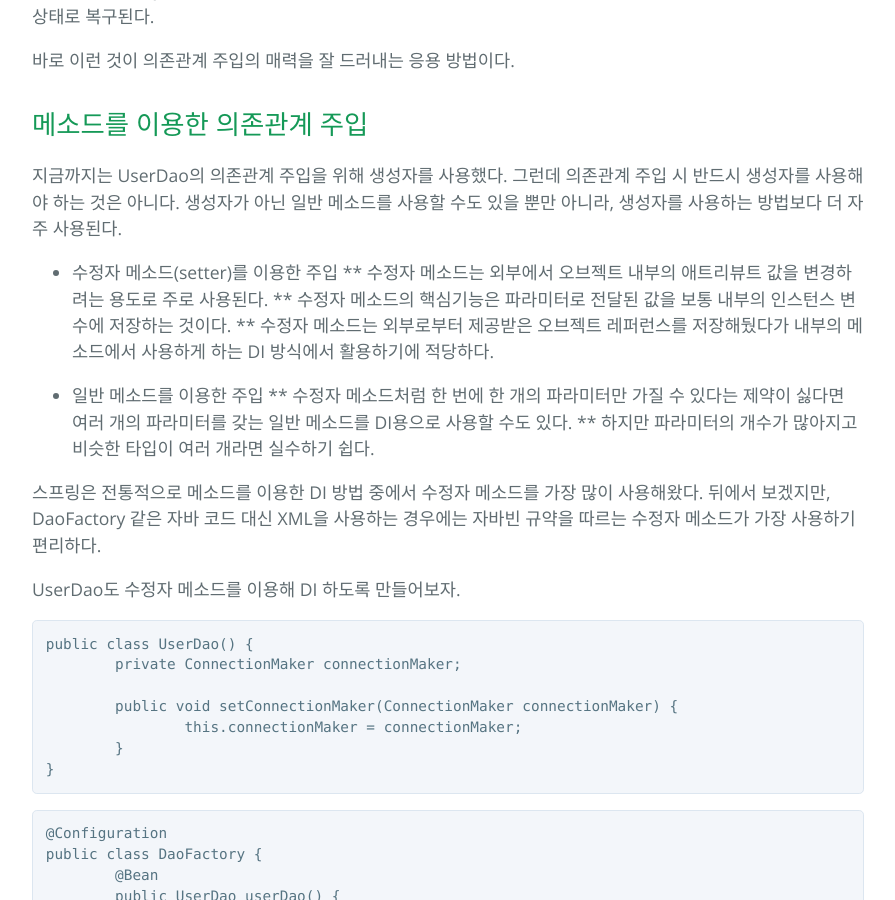
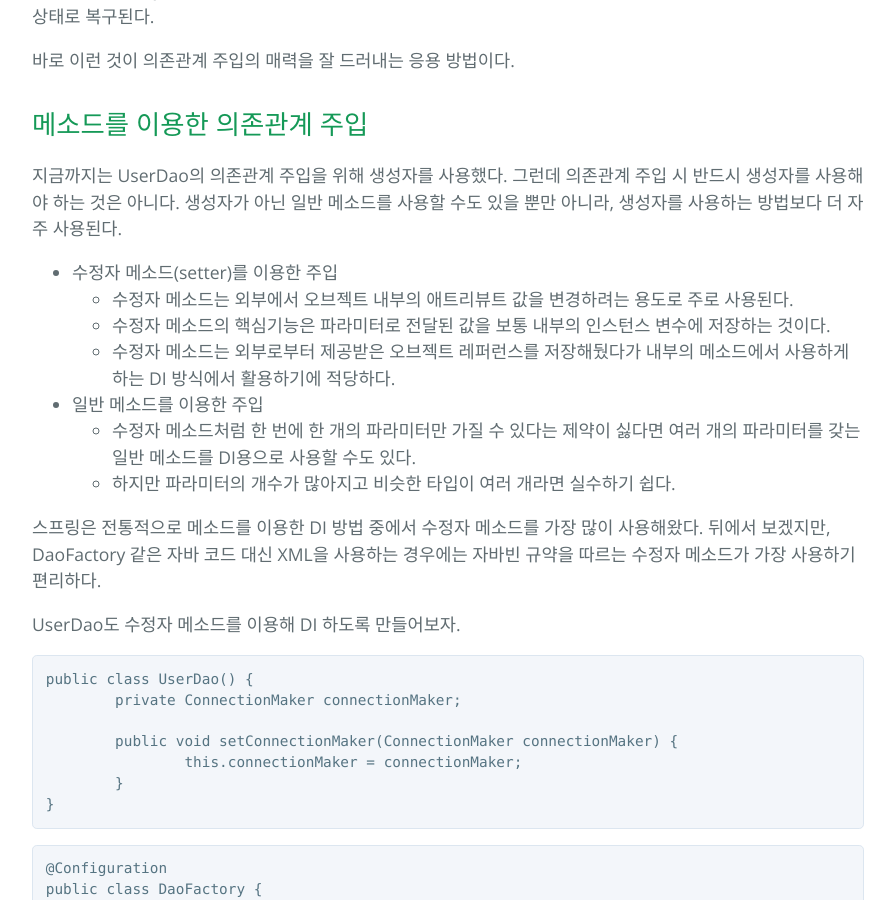
Before and after one commit to 2narabbit/2narabbit.github.io, a Jekyll site: the page built from _posts/2016-11-03-chapter1.markdown, in a window 1280 px wide and 900 px high, scrolled down 24528 px. Shown: the whole window, without its empty margins (192-1087 px from the left). Built offline with Jekyll 4.4.1, drawn with Linux system fonts in a browser that asks for light colours.

Commit message:
UPD: 마크다운 수정

```diff
--- a/_posts/2016-11-03-chapter1.markdown
+++ b/_posts/2016-11-03-chapter1.markdown
@@ -812,13 +812,13 @@ public class CountingDaoFactory {
 지금까지는 UserDao의 의존관계 주입을 위해 생성자를 사용했다. 그런데 의존관계 주입 시 반드시 생성자를 사용해야 하는 것은 아니다. 생성자가 아닌 일반 메소드를 사용할 수도 있을 뿐만 아니라, 생성자를 사용하는 방법보다 더 자주 사용된다.
 
 * 수정자 메소드(setter)를 이용한 주입
-** 수정자 메소드는 외부에서 오브젝트 내부의 애트리뷰트 값을 변경하려는 용도로 주로 사용된다.
-** 수정자 메소드의 핵심기능은 파라미터로 전달된 값을 보통 내부의 인스턴스 변수에 저장하는 것이다.
-** 수정자 메소드는 외부로부터 제공받은 오브젝트 레퍼런스를 저장해뒀다가 내부의 메소드에서 사용하게 하는 DI 방식에서 활용하기에 적당하다.
+    * 수정자 메소드는 외부에서 오브젝트 내부의 애트리뷰트 값을 변경하려는 용도로 주로 사용된다.
+    * 수정자 메소드의 핵심기능은 파라미터로 전달된 값을 보통 내부의 인스턴스 변수에 저장하는 것이다.
+    * 수정자 메소드는 외부로부터 제공받은 오브젝트 레퍼런스를 저장해뒀다가 내부의 메소드에서 사용하게 하는 DI 방식에서 활용하기에 적당하다.
 
 * 일반 메소드를 이용한 주입
-** 수정자 메소드처럼 한 번에 한 개의 파라미터만 가질 수 있다는 제약이 싫다면 여러 개의 파라미터를 갖는 일반 메소드를 DI용으로 사용할 수도 있다.
-** 하지만 파라미터의 개수가 많아지고 비슷한 타입이 여러 개라면 실수하기 쉽다.
+    * 수정자 메소드처럼 한 번에 한 개의 파라미터만 가질 수 있다는 제약이 싫다면 여러 개의 파라미터를 갖는 일반 메소드를 DI용으로 사용할 수도 있다.
+    * 하지만 파라미터의 개수가 많아지고 비슷한 타입이 여러 개라면 실수하기 쉽다.
 
 스프링은 전통적으로 메소드를 이용한 DI 방법 중에서 수정자 메소드를 가장 많이 사용해왔다. 뒤에서 보겠지만, DaoFactory 같은 자바 코드 대신 XML을 사용하는 경우에는 자바빈 규약을 따르는 수정자 메소드가 가장 사용하기 편리하다.
 
```
Also changed, not shown: 1 other file.
